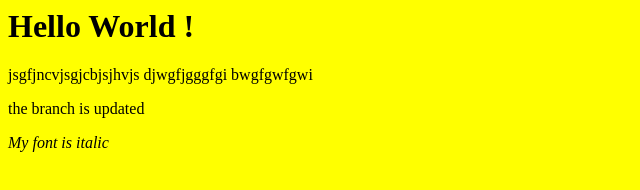
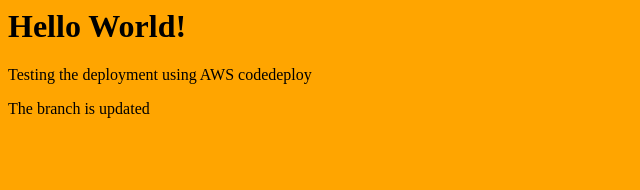
Before and after one commit to rupar19/git_project, a plain HTML site: page index.html in a window 1280 px wide. Shown: the whole page, without its empty margins (0-640 px from the left). Drawn offline with Linux system fonts and the light colour scheme.

Commit message:
changed the index file

```diff
--- a/index.html
+++ b/index.html
@@ -1,5 +1,4 @@
-<body bgcolor="yellow">
-<h1>Hello World !</h1>
-<P> jsgfjncvjsgjcbjsjhvjs   djwgfjgggfgi bwgfgwfgwi </P>
-<p>the branch is updated</p>
-<i> My font is italic </i>
+<body bgcolor="orange" align="centre">
+<h1>Hello World!</h1>
+<p>Testing the deployment using AWS codedeploy</p>
+<p>The branch is updated</p>
```
